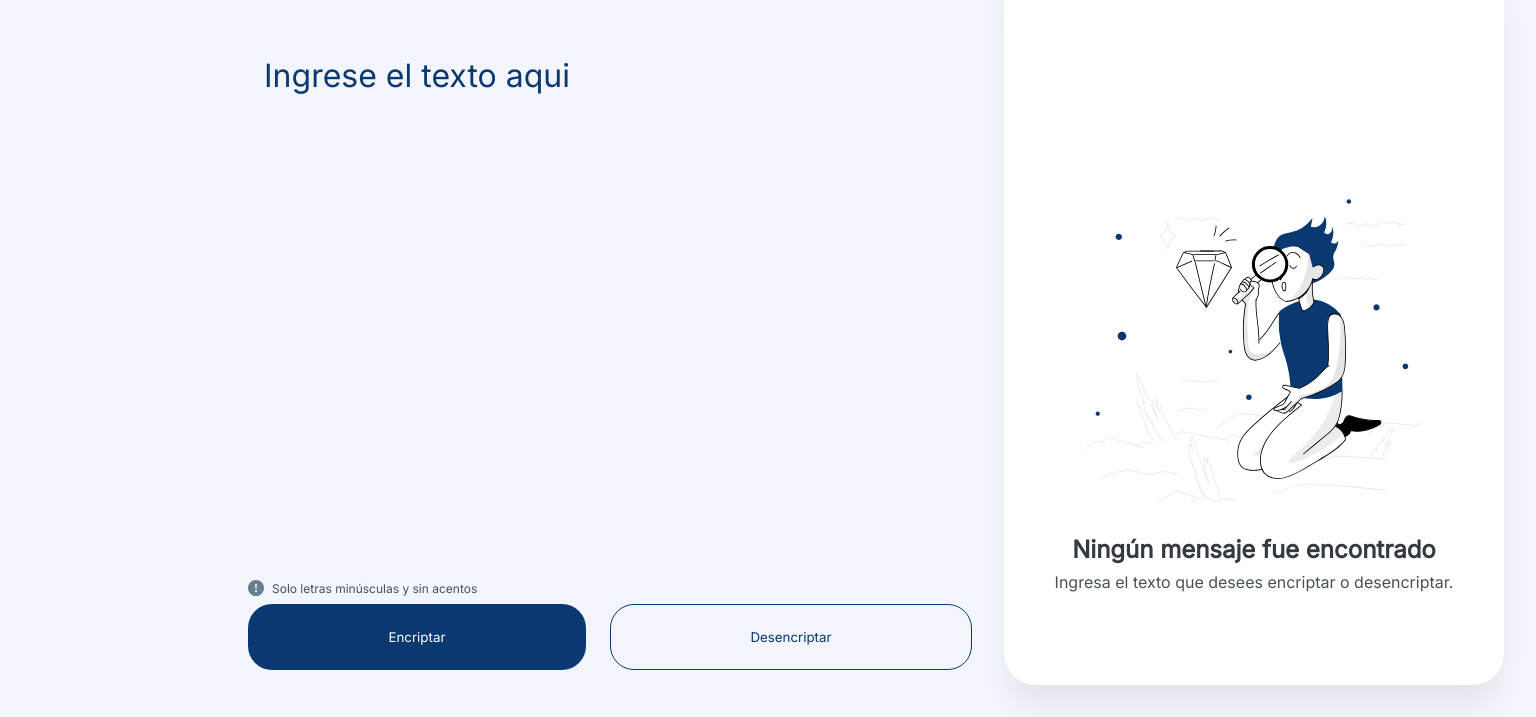
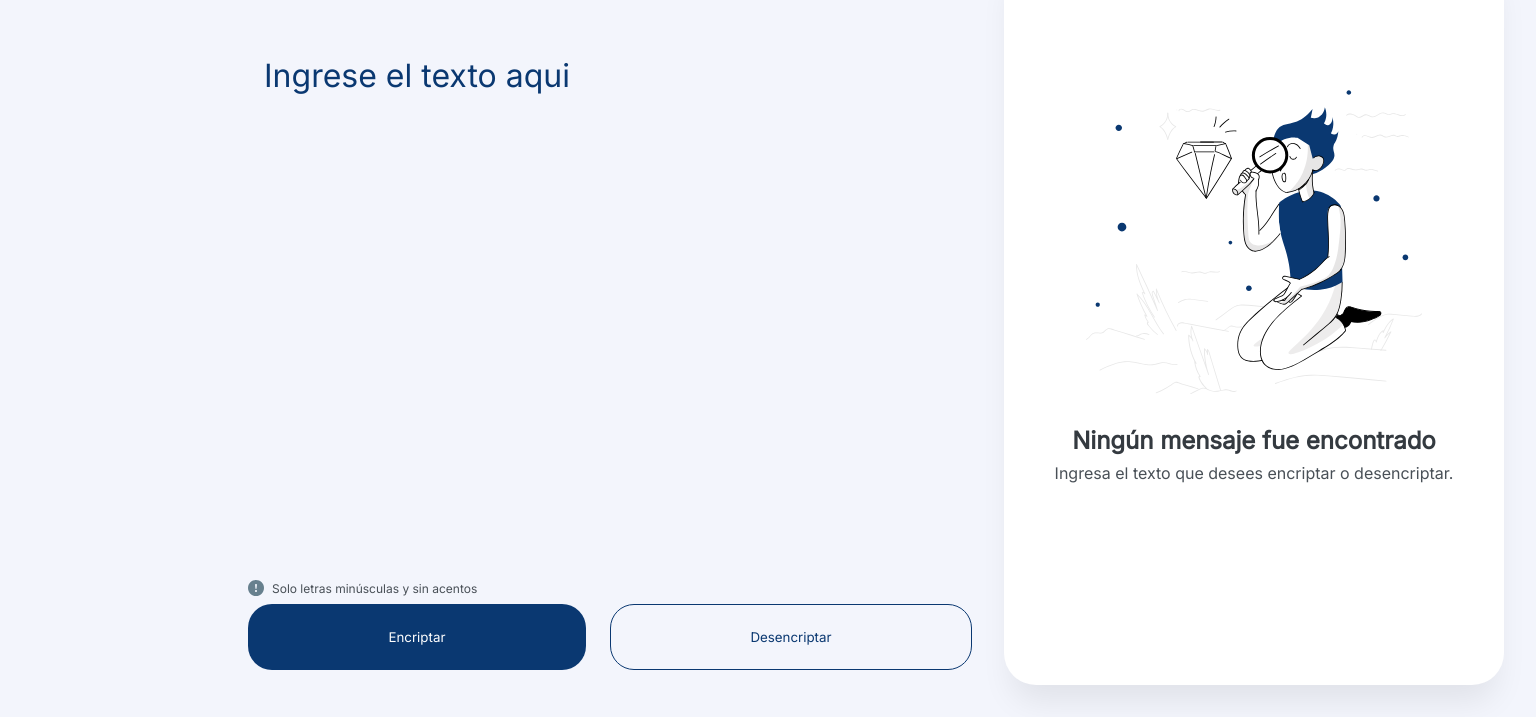
Before and after one commit to VJEB/Encriptador-de-texto-js, a website: page index.html in a window 1536 px wide. Shown: the part 83-800 px from the top of the page. Drawn offline with Linux system fonts and the light colour scheme.

Commit message:
4th commit

```diff
--- a/index.html
+++ b/index.html
@@ -187,12 +187,12 @@
         main #containerMessageDiv #transformedStringDiv {
           max-height: 90%;
           flex-grow: 1;
-          overflow: scroll;
+          overflow: auto;
         }
         main #containerMessageDiv #beautifulSvg {
           margin: 2rem auto;
           display: block;
-          margin-top: 50%;
+          margin-top: 25%;
         }
       }
     </style>
```
